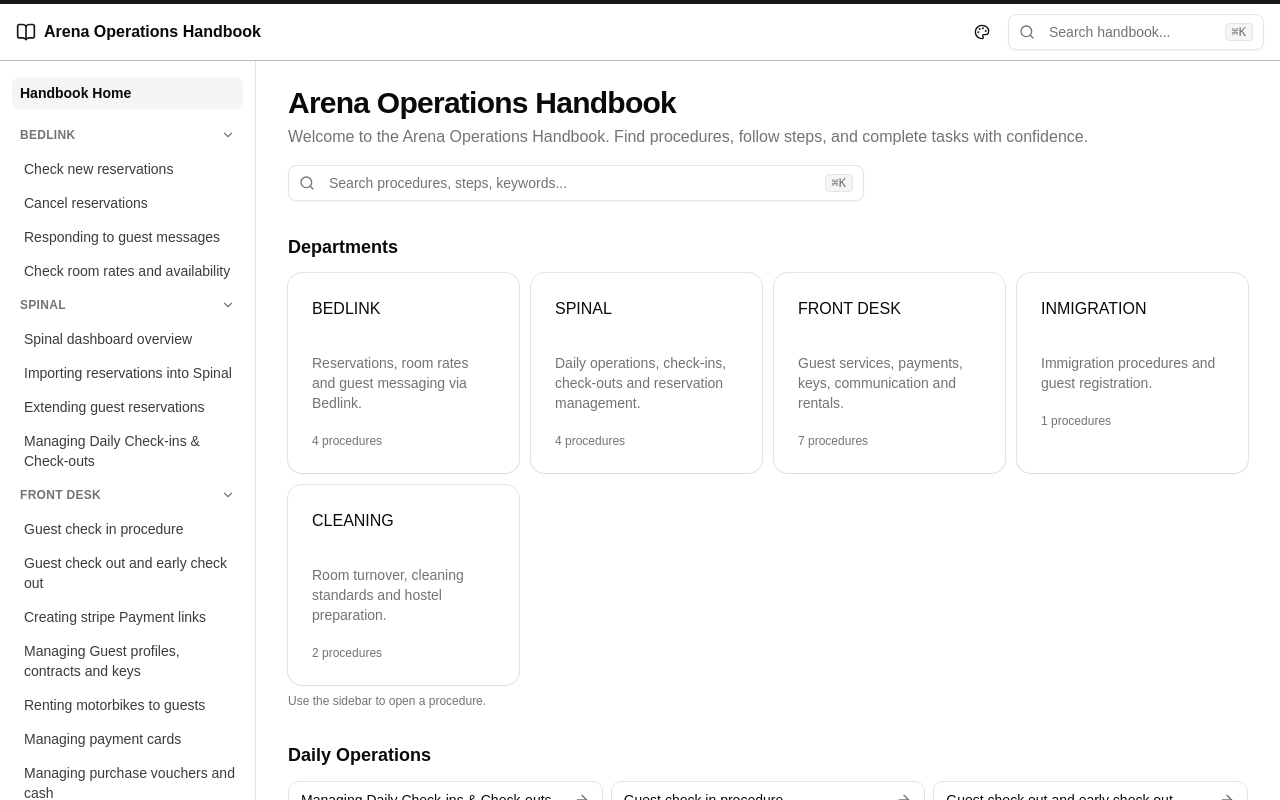
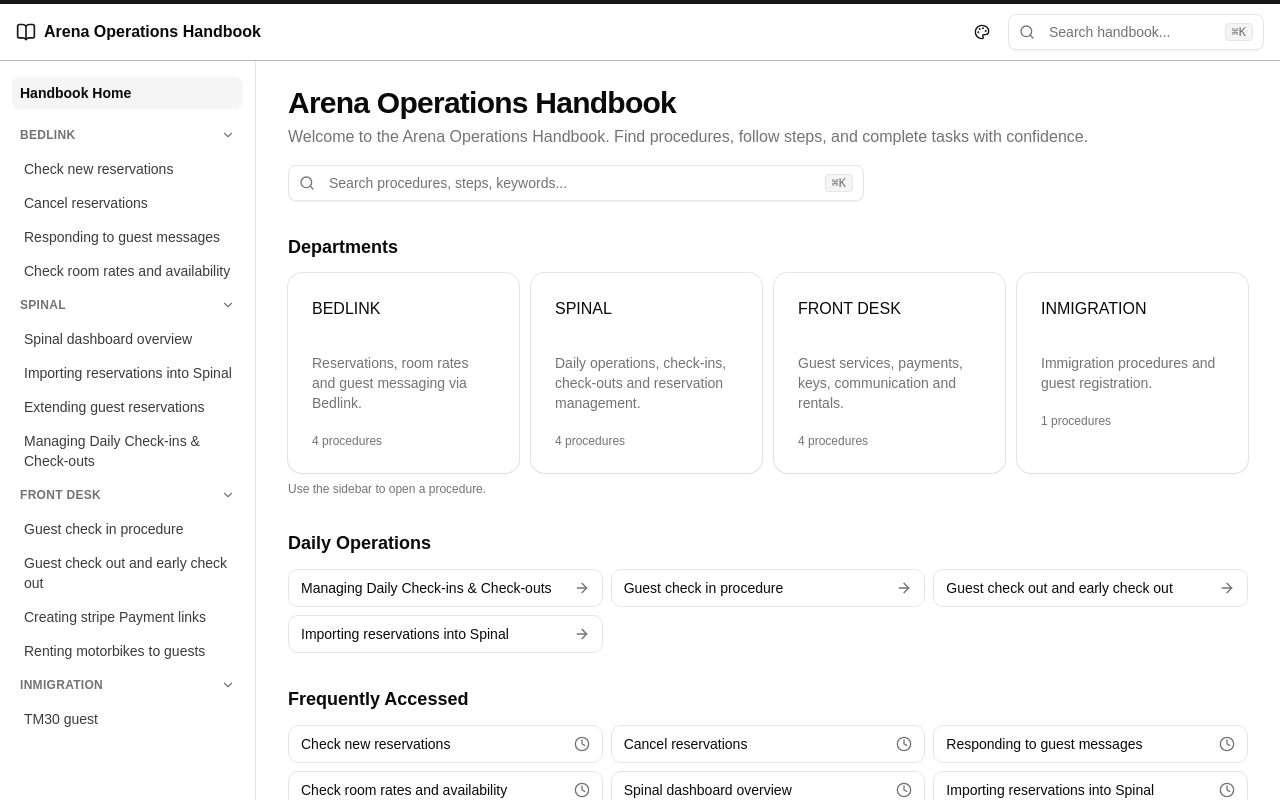
Before and after one commit to kevinderitis/arena-operations-handbook, a React (Vite) app: page / in a window 1280 px wide. Shown: the top 800 px of the page. Built offline with nearby package versions, Linux system fonts and the light colour scheme.

Commit message:
Remove Managing Guest profiles/payment cards/vouchers and entire Cleaning section

```diff
--- a/src/content/cleaning/index.ts
+++ /dev/null
@@ -1,58 +0,0 @@
-import type { Procedure } from '../../types/documentation';
-
-const img = (slug: string, n: number) =>
-  `/images/cleaning/${slug}-step-${String(n).padStart(2, '0')}.png`;
-
-export const cleaningProcedures: Procedure[] = [
-  {
-    id: 'cl-room-cleaning-turnover',
-    slug: 'room-cleaning-check-out-turnover',
-    department: 'cleaning',
-    title: 'Room cleaning and checkout turnover',
-    description: 'Clean and prepare rooms after guest check-out for the next arrival.',
-    keywords: ['cleaning', 'turnover', 'room', 'check-out'],
-    estimatedDuration: '20-30 min per room',
-    difficulty: 'Beginner',
-    lastUpdated: '2026-11-04',
-    prerequisites: ['Cleaning supplies', 'Room access'],
-    introduction: 'PLACEHOLDER: Real steps and standards to be added.',
-    steps: [
-      { title: 'Inspect room', description: 'Check for damage and leftover items.', images: [{ src: img('room-cleaning-check-out-turnover', 1), alt: 'Inspection', caption: 'Screenshot pending' }] },
-      { title: 'Remove linens and trash', description: 'Strip bed and remove all waste.' },
-      { title: 'Clean surfaces and bathroom', description: 'Disinfect and clean all surfaces.', callouts: [{ type: 'important', content: 'Follow cleaning chemical safety guidelines.' }] },
-      { title: 'Make bed and restock', description: 'Make bed with fresh linens and restock amenities.' },
-      { title: 'Final inspection', description: 'Verify room meets standards and mark ready.', images: [{ src: img('room-cleaning-check-out-turnover', 2), alt: 'Final', caption: 'Screenshot pending' }] },
-    ],
-    checklist: [
-      { id: 'c1', label: 'Linens changed' },
-      { id: 'c2', label: 'Bathroom cleaned' },
-      { id: 'c3', label: 'Room inspected and marked ready' },
-    ],
-    relatedProcedures: ['fd-guest-check-out', 'cl-morning-preparation'],
-  },
-  {
-    id: 'cl-morning-preparation',
-    slug: 'morning-hostel-preparation',
-    department: 'cleaning',
-    title: 'Morning hostel preparation',
-    description: 'Prepare common areas and facilities for the day.',
-    keywords: ['morning', 'preparation', 'cleaning', 'hostel'],
-    estimatedDuration: '30-45 min',
-    difficulty: 'Beginner',
-    lastUpdated: '2026-11-04',
-    prerequisites: ['Cleaning supplies'],
-    introduction: 'PLACEHOLDER: Real steps to be added.',
-    steps: [
-      { title: 'Common areas', description: 'Clean lobby, kitchen and shared spaces.', images: [{ src: img('morning-hostel-preparation', 1), alt: 'Common areas', caption: 'Screenshot pending' }] },
-      { title: 'Restock supplies', description: 'Refill toiletries, paper and cleaning materials.' },
-      { title: 'Check facilities', description: 'Ensure Wi-Fi, locks and equipment work.', callouts: [{ type: 'tip', content: 'Report maintenance issues immediately.' }] },
-      { title: 'Final walkthrough', description: 'Walk through hostel and confirm readiness.' },
-    ],
-    checklist: [
-      { id: 'c1', label: 'Common areas cleaned' },
-      { id: 'c2', label: 'Supplies restocked' },
-      { id: 'c3', label: 'Facilities checked' },
-    ],
-    relatedProcedures: ['cl-room-cleaning-turnover'],
-  },
-];
--- a/src/content/front-desk/index.ts
+++ b/src/content/front-desk/index.ts
@@ -32,7 +32,7 @@ export const frontDeskProcedures: Procedure[] = [
       { id: 'c3', label: 'Room assigned and key given' },
       { id: 'c4', label: 'Payment settled' },
     ],
-    relatedProcedures: ['spinal-daily-checkins-checkouts', 'fd-managing-guest-profiles-contracts-keys', 'fd-managing-payment-cards'],
+    relatedProcedures: ['spinal-daily-checkins-checkouts'],
   },
   {
     id: 'fd-guest-check-out',
@@ -60,7 +60,7 @@ export const frontDeskProcedures: Procedure[] = [
       { id: 'c3', label: 'Spinal updated' },
       { id: 'c4', label: 'Housekeeping notified' },
     ],
-    relatedProcedures: ['spinal-daily-checkins-checkouts', 'cl-room-cleaning-turnover'],
+    relatedProcedures: ['spinal-daily-checkins-checkouts'],
   },
   {
     id: 'fd-stripe-payment-links',
@@ -85,27 +85,7 @@ export const frontDeskProcedures: Procedure[] = [
       { id: 'c2', label: 'Link created' },
       { id: 'c3', label: 'Link shared' },
     ],
-    relatedProcedures: ['fd-managing-payment-cards', 'fd-managing-purchase-vouchers-cash'],
-  },
-  {
-    id: 'fd-guest-profiles-contracts-keys',
-    slug: 'managing-guest-profiles-contracts-keys',
-    department: 'front-desk',
-    title: 'Managing Guest profiles, contracts and keys',
-    description: 'Create and update guest profiles, contracts and key records.',
-    keywords: ['profiles', 'contracts', 'keys', 'guests'],
-    estimatedDuration: '10 min',
-    difficulty: 'Intermediate',
-    lastUpdated: '2026-11-04',
-    prerequisites: ['Spinal access'],
-    introduction: 'PLACEHOLDER: Real steps to be added.',
-    steps: [
-      { title: 'Open guest profile', description: 'Find or create the guest profile in Spinal.', images: [{ src: img('managing-guest-profiles-contracts-keys', 1), alt: 'Profile', caption: 'Screenshot pending' }] },
-      { title: 'Update contract details', description: 'Record contract terms and signatures.' },
-      { title: 'Manage key records', description: 'Log key issuance and returns.', callouts: [{ type: 'important', content: 'Always record key handover.' }] },
-    ],
-    checklist: [{ id: 'c1', label: 'Profile updated' }, { id: 'c2', label: 'Contract recorded' }, { id: 'c3', label: 'Key logged' }],
-    relatedProcedures: ['fd-guest-check-in'],
+    relatedProcedures: [],
   },
   {
     id: 'fd-renting-motorbikes',
@@ -126,46 +106,6 @@ export const frontDeskProcedures: Procedure[] = [
       { title: 'Record rental', description: 'Log the rental in the system.' },
     ],
     checklist: [{ id: 'c1', label: 'License verified' }, { id: 'c2', label: 'Agreement signed' }, { id: 'c3', label: 'Rental recorded' }],
-    relatedProcedures: ['fd-managing-payment-cards'],
-  },
-  {
-    id: 'fd-managing-payment-cards',
-    slug: 'managing-payment-cards',
-    department: 'front-desk',
-    title: 'Managing payment cards',
-    description: 'Handle guest payment cards securely and in line with policy.',
-    keywords: ['payment', 'cards', 'front desk'],
-    estimatedDuration: '5 min',
-    difficulty: 'Beginner',
-    lastUpdated: '2026-11-04',
-    prerequisites: ['Payment terminal access'],
-    introduction: 'PLACEHOLDER: Real steps to be added.',
-    steps: [
-      { title: 'Process card payment', description: 'Use the terminal to charge the card.', images: [{ src: img('managing-payment-cards', 1), alt: 'Terminal', caption: 'Screenshot pending' }] },
-      { title: 'Store card details securely', description: 'Follow PCI/security policy; never write full card numbers.', callouts: [{ type: 'error', content: 'Never store full card numbers in notes.' }] },
-      { title: 'Issue receipt', description: 'Provide receipt to the guest.' },
-    ],
-    checklist: [{ id: 'c1', label: 'Payment processed' }, { id: 'c2', label: 'Receipt issued' }],
-    relatedProcedures: ['fd-creating-stripe-payment-links'],
-  },
-  {
-    id: 'fd-purchase-vouchers-cash',
-    slug: 'managing-purchase-vouchers-cash',
-    department: 'front-desk',
-    title: 'Managing purchase vouchers and cash',
-    description: 'Handle purchase vouchers and cash transactions at reception.',
-    keywords: ['vouchers', 'cash', 'front desk'],
-    estimatedDuration: '10 min',
-    difficulty: 'Beginner',
-    lastUpdated: '2026-11-04',
-    prerequisites: ['Cash drawer access'],
-    introduction: 'PLACEHOLDER: Real steps to be added.',
-    steps: [
-      { title: 'Receive voucher/cash', description: 'Count and verify the amount.', callouts: [{ type: 'important', content: 'Count cash in front of the guest.' }] },
-      { title: 'Record transaction', description: 'Log in the system and voucher register.', images: [{ src: img('managing-purchase-vouchers-cash', 1), alt: 'Register', caption: 'Screenshot pending' }] },
-      { title: 'Store securely', description: 'Place cash/voucher in the safe/drawer.' },
-    ],
-    checklist: [{ id: 'c1', label: 'Amount verified' }, { id: 'c2', label: 'Transaction recorded' }, { id: 'c3', label: 'Stored securely' }],
-    relatedProcedures: ['fd-managing-payment-cards'],
+    relatedProcedures: [],
   },
 ];
--- a/src/data/navigation.ts
+++ b/src/data/navigation.ts
@@ -28,13 +28,6 @@ export const departments: DepartmentMeta[] = [
     path: 'inmigration',
     description: 'Immigration procedures and guest registration.',
     icon: 'FileText',
-  },
-  {
-    id: 'cleaning',
-    label: 'CLEANING',
-    path: 'cleaning',
-    description: 'Room turnover, cleaning standards and hostel preparation.',
-    icon: 'Sparkles',
   },
 ];
 
@@ -69,10 +62,7 @@ export const navigation: NavGroup[] = [
       { id: 'fd-guest-check-in', title: 'Guest check in procedure', slug: 'guest-check-in', department: 'front-desk' },
       { id: 'fd-guest-check-out', title: 'Guest check out and early check out', slug: 'guest-check-out-early-check-out', department: 'front-desk' },
       { id: 'fd-stripe-payment-links', title: 'Creating stripe Payment links', slug: 'creating-stripe-payment-links', department: 'front-desk' },
-      { id: 'fd-guest-profiles-contracts-keys', title: 'Managing Guest profiles, contracts and keys', slug: 'managing-guest-profiles-contracts-keys', department: 'front-desk' },
       { id: 'fd-renting-motorbikes', title: 'Renting motorbikes to guests', slug: 'renting-motorbikes-to-guests', department: 'front-desk' },
-      { id: 'fd-managing-payment-cards', title: 'Managing payment cards', slug: 'managing-payment-cards', department: 'front-desk' },
-      { id: 'fd-purchase-vouchers-cash', title: 'Managing purchase vouchers and cash', slug: 'managing-purchase-vouchers-cash', department: 'front-desk' },
     ],
   },
   {
@@ -83,13 +73,4 @@ export const navigation: NavGroup[] = [
       { id: 'inm-tm30-guest', title: 'TM30 guest', slug: 'tm30-guest', department: 'inmigration' },
     ],
   },
-  {
-    id: 'cleaning',
-    title: 'CLEANING',
-    department: 'cleaning',
-    items: [
-      { id: 'cl-room-cleaning-turnover', title: 'Room cleaning and checkout turnover', slug: 'room-cleaning-check-out-turnover', department: 'cleaning' },
-      { id: 'cl-morning-preparation', title: 'Morning hostel preparation', slug: 'morning-hostel-preparation', department: 'cleaning' },
-    ],
-  },
 ];
--- a/src/data/procedures.ts
+++ b/src/data/procedures.ts
@@ -1,7 +1,6 @@
 import { bedlinkProcedures } from '../content/bedlink';
 import { spinalProcedures } from '../content/spinal';
 import { frontDeskProcedures } from '../content/front-desk';
-import { cleaningProcedures } from '../content/cleaning';
 import { inmigrationProcedures } from '../content/inmigration';
 import type { Procedure } from '../types/documentation';
 
@@ -9,7 +8,6 @@ export const procedures: Procedure[] = [
   ...bedlinkProcedures,
   ...spinalProcedures,
   ...frontDeskProcedures,
-  ...cleaningProcedures,
   ...inmigrationProcedures,
 ];
 
--- a/src/pages/HomePage.tsx
+++ b/src/pages/HomePage.tsx
@@ -10,7 +10,6 @@ const dailyShortcuts = [
   'spinal-daily-checkins-checkouts',
   'fd-guest-check-in',
   'fd-guest-check-out',
-  'cl-morning-preparation',
   'spinal-importing-reservations',
 ];
 
```
Also changed, not shown: public/images/front-desk/guest-check-out-early-check-out-step-04.png.
